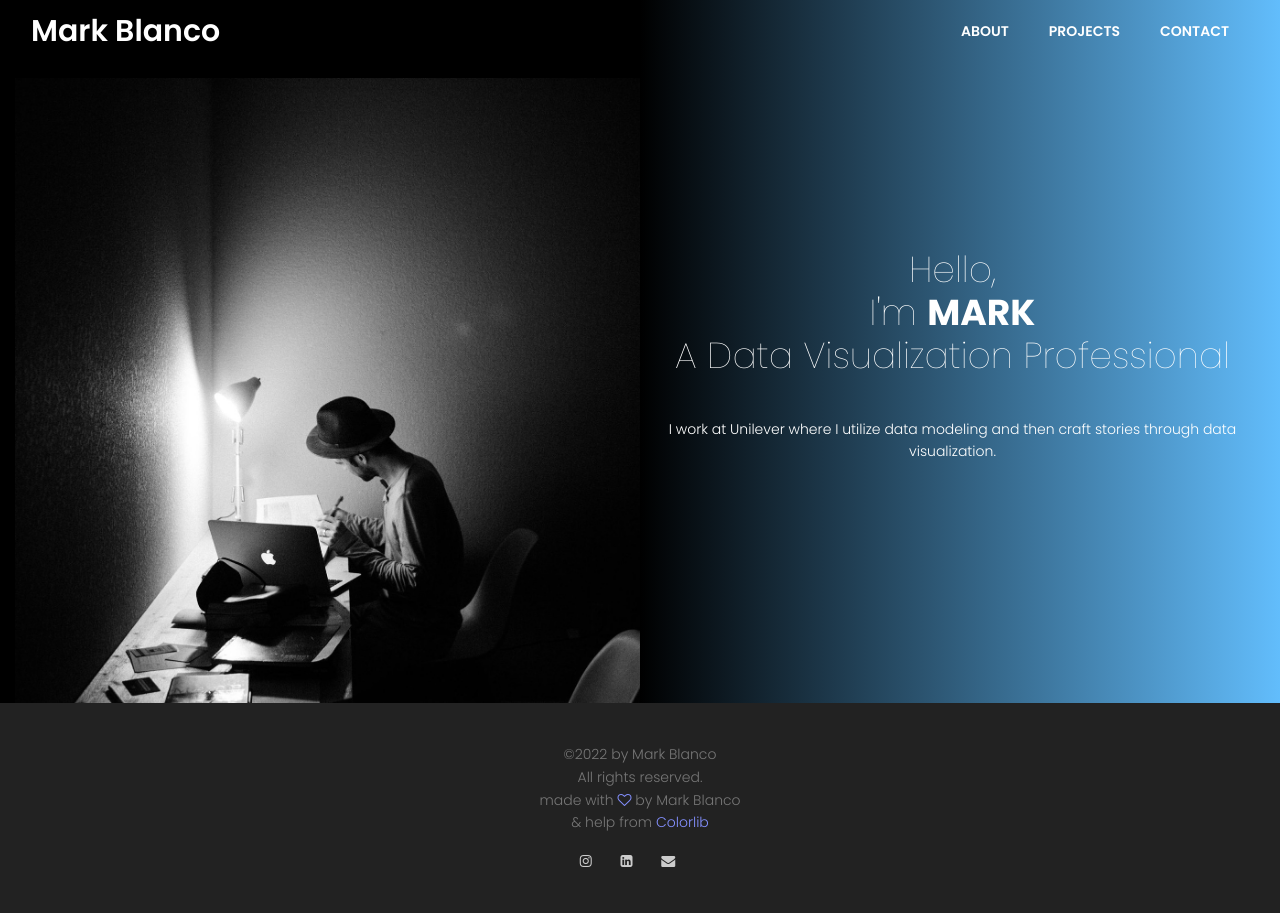
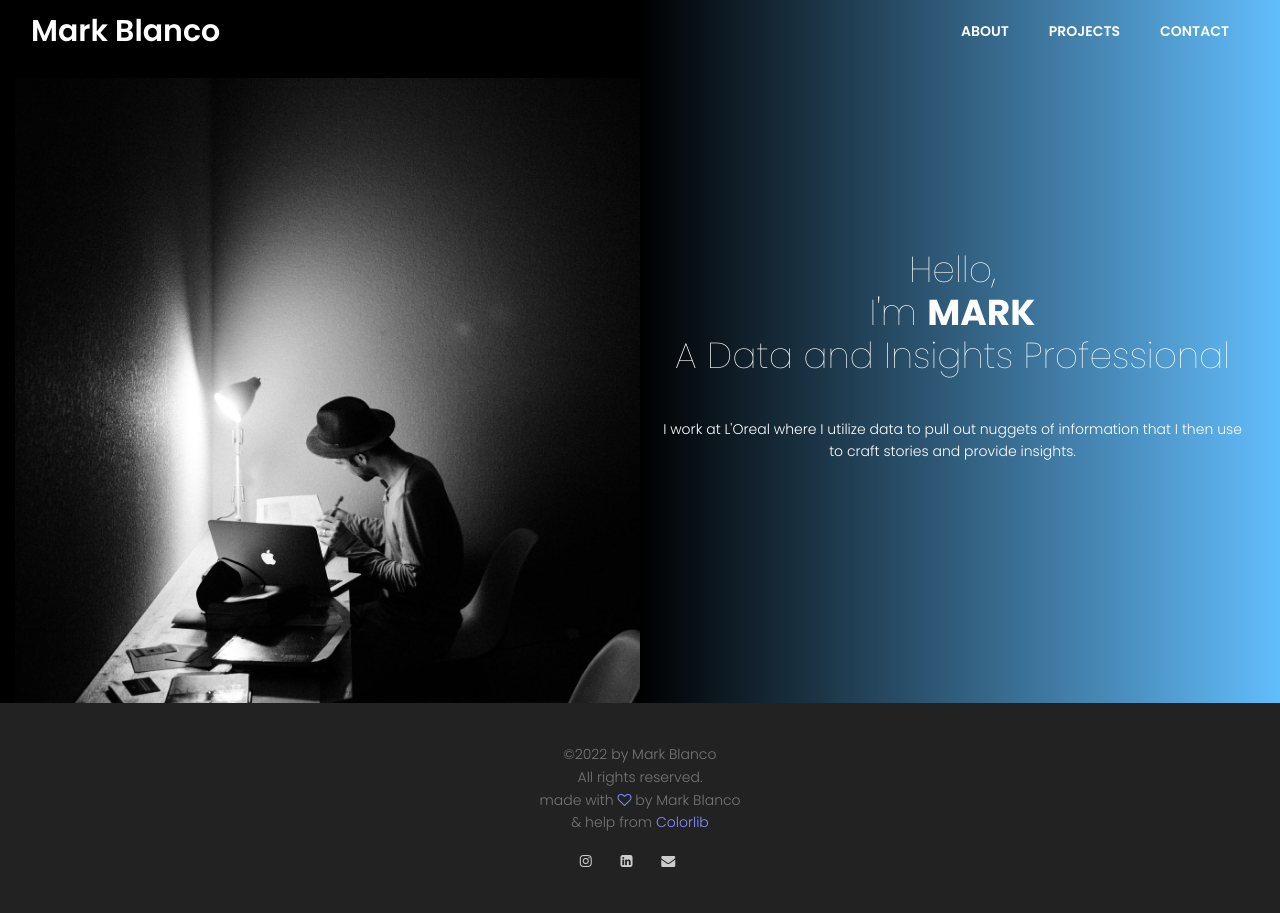
Before and after one commit to boombranco/boombranco.github.io, a Jekyll site: the page index.html, which Jekyll copies as it is, in a window 1280 px wide. Built offline with Jekyll 4.4.1, drawn with Linux system fonts in a browser that asks for light colours; nearby versions of some CDN libraries.

Commit message:
Updating the home page

```diff
--- a/index.html
+++ b/index.html
@@ -84,10 +84,10 @@
 							<br>
 							I'm <span>Mark</span>
 							<br>
-							A Data Visualization Professional
+							A Data and Insights Professional
 						</h1>
 						<p class="mx-auto text-white  mt-20 mb-40">
-							I work at Unilever where I utilize data modeling and then craft stories through data visualization.
+							I work at L'Oreal where I utilize data to pull out nuggets of information that I then use to craft stories and provide insights.
 						</p>
 						<!-- <a href="#" class="text-uppercase header-btn">Let's Talk</span></a> -->
 					</div>
```
